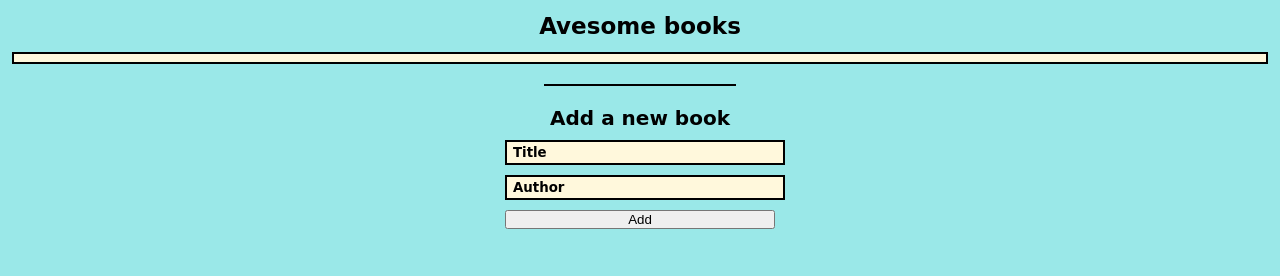
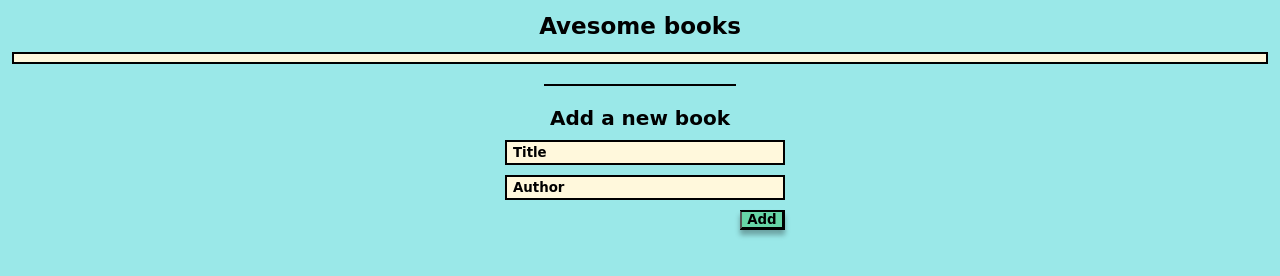
Before and after one commit to rodrigopenayo98/Awesome-Books-Rod-ES6, a website: page index.html in a window 1280 px wide. Drawn offline with Linux system fonts and the light colour scheme; a web font is replaced by a local one.

Commit message:
Add style for add button

```diff
--- a/styles.css
+++ b/styles.css
@@ -123,3 +123,31 @@ h2 {
   color: black;
   font-weight: bolder;
 }
+
+#add {
+
+   font-family: 'Lato', sans-serif;
+
+   font-family: 'Short Stack', cursive;
+
+   font-weight: bolder;
+
+   border-top: 2px solid black;
+
+   border-right: 3px solid black;
+
+   border-bottom: 3px solid black;
+
+   box-shadow: 0 5px 5px rgba(0, 0, 0, 0.3);
+
+   padding-left: 5px;
+
+   padding-right: 5px;
+
+   margin-left: 87%;
+
+   width: 45px;
+
+   background-color: rgb(103, 213, 167);
+
+}
```
